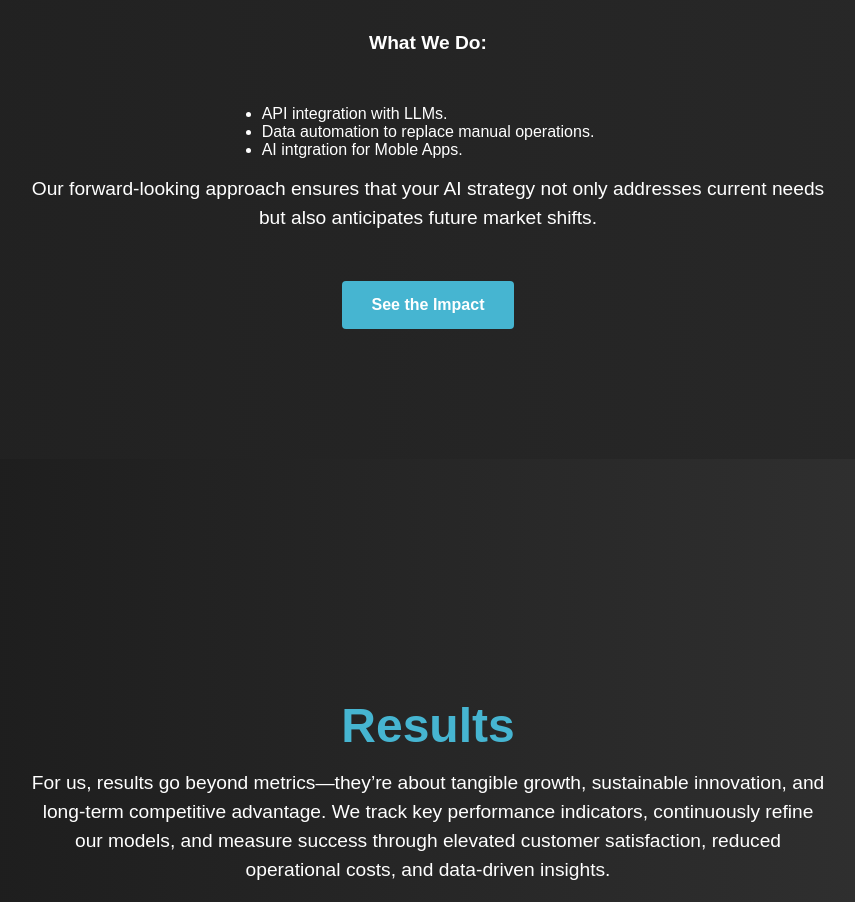
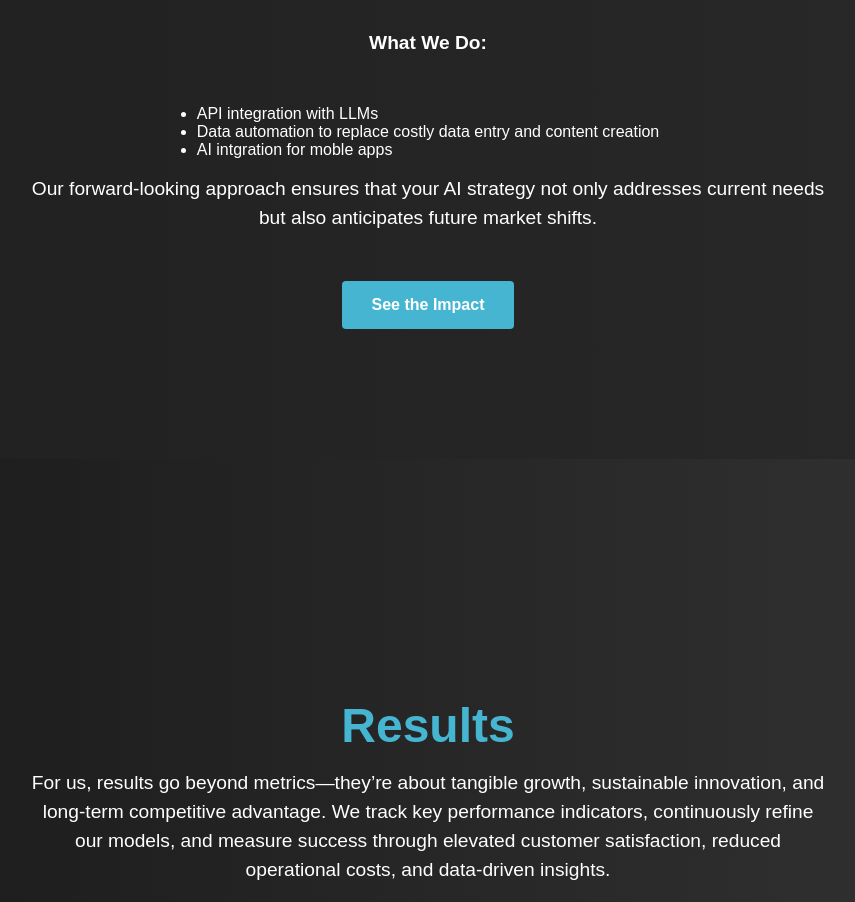
Before and after one commit to AeroDig/aerodig.github.io, a plain HTML site: page index.html in a window 1280 px wide. Shown: the part 1941-2843 px from the top of the page, without its empty margins (212-1067 px from the left). Drawn offline with Linux system fonts and the light colour scheme.

Commit message:
Update index.html

```diff
--- a/index.html
+++ b/index.html
@@ -158,9 +158,9 @@
     <p class="section-subheading">
       <strong>What We Do:</strong>
       <ul style="list-style: disc; text-align: left; margin: 1rem auto; max-width: 600px;">
-        <li>API integration with LLMs.</li>
-        <li>Data automation to replace manual operations.</li>
-        <li>AI intgration for Moble Apps.</li>
+        <li>API integration with LLMs</li>
+        <li>Data automation to replace costly data entry and content creation</li>
+        <li>AI intgration for moble apps</li>
       </ul>
     </p>
     <p class="section-subheading">
```
